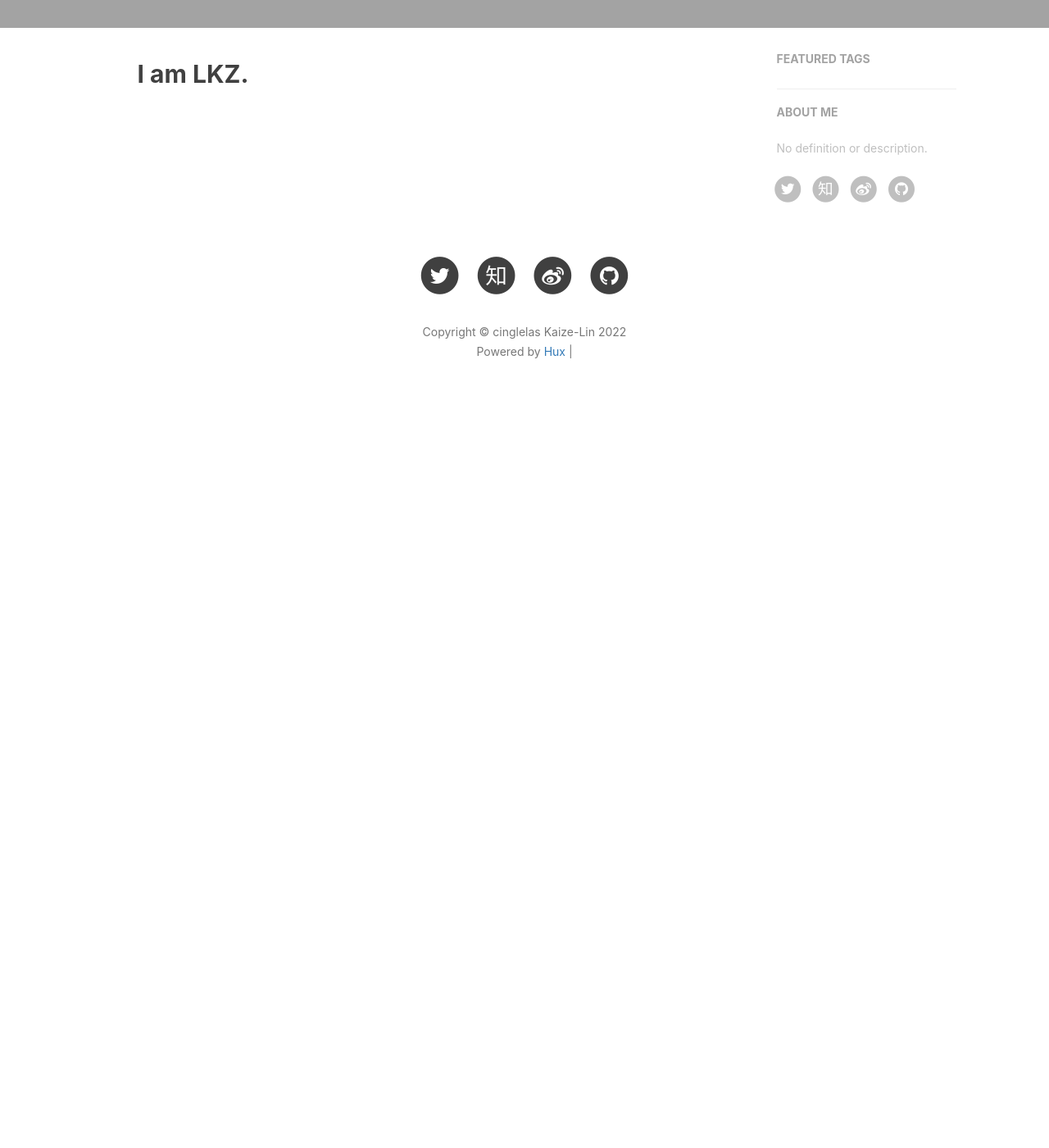
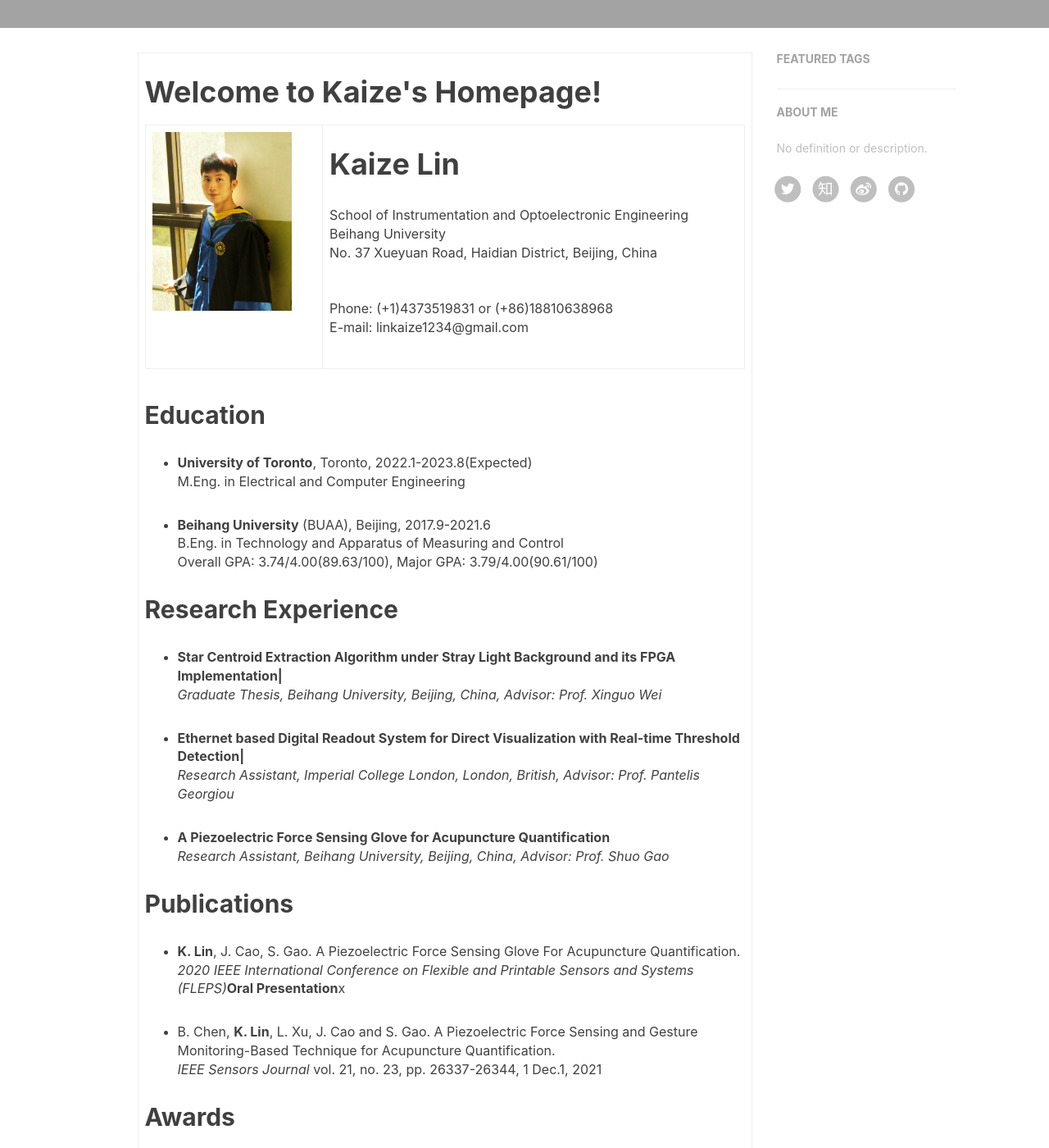
Before and after one commit to cinglelas/cinglelas.github.io, a Jekyll site: the page built from index.html, in a window 1280 px wide and 1400 px high, scrolled down 384 px. Shown: the whole window at 82% size. Built offline with Jekyll 4.4.1, drawn with Linux system fonts in a browser that asks for light colours; nearby versions of some CDN libraries; the list of posts is cut into pages by our own code; comment, search, counter and statistics services are not loaded; before the commit the page ends 917 px from its top, so only the background shows below that; some of the changed text lies outside the part shown.

Commit message:
add image

```diff
--- a/_config.yml
+++ b/_config.yml
@@ -1,6 +1,6 @@
 # Site settings
-title: cinglelas Kaize-Lin
-SEOTitle: cinglelas Kaize-Lin
+title: cinglelas
+SEOTitle: cinglelas
 # header-img: img/home-bg.jpg
 email: linkaize1234@gmail.com
 description: ""
--- a/_layouts/page.html
+++ b/_layouts/page.html
@@ -30,7 +30,90 @@
     <!-- PostList Container -->
     <div class="col-lg-8 col-lg-offset-1 col-md-8 col-md-offset-1 col-sm-12
       col-xs-12 postlist-container">
-      <h2>I am LKZ.</h2>
+      <table summary="Table for page layout." id="tlayout">
+        <tr valign="top">
+        <td id="layout-content">
+        <h1>Welcome to Kaize's Homepage!</h1>
+        <table class="imgtable"><tr><td>
+        <a href="IMGLINKTARGET"><img src="../Kaize_Lin_2.jpg" alt="alt text" width="170px" height="218px" /></a>&nbsp;</td>
+        <td align="left"><h1>Kaize Lin</h1>
+        <p>School of Instrumentation and Optoelectronic Engineering<br />
+        Beihang University<br />
+        No. 37 Xueyuan Road, Haidian District, Beijing, China<br />
+        <br />
+        <br />
+        Phone: (+1)4373519831 or (+86)18810638968<br />
+        E-mail: <a href="mailto:linkaize1234@gmail.com\">linkaize1234@gmail.com</a></p>
+        </td></tr></table>
+        <h2>Education</h2>
+        <ul>
+        <li><p><b>University of Toronto</b>, Toronto,
+        2022.1-2023.8(Expected)<br />
+        M.Eng. in Electrical and Computer Engineering<br /></p>
+        </li>
+        </ul>
+        <ul>
+        <li><p><b>Beihang University</b> (BUAA), Beijing,
+        2017.9-2021.6<br />
+        B.Eng. in Technology and Apparatus of Measuring and Control<br />
+        Overall GPA: 3.74/4.00(89.63/100), Major GPA: 3.79/4.00(90.61/100)<br /></p>
+        </li>
+        </ul>
+        <h2>Research Experience</h2>
+        <ul>
+        <li><p><b>Star Centroid Extraction Algorithm under Stray Light Background and its FPGA Implementation|</b><br />
+        <i>Graduate Thesis, Beihang University, Beijing, China, Advisor: Prof. Xinguo Wei</i></p>
+        </li>
+        <li><p><b>Ethernet based Digital Readout System for Direct Visualization with Real-time Threshold Detection|</b><br />
+        <i>Research Assistant, Imperial College London, London, British, Advisor: Prof. Pantelis Georgiou</i></p>
+        </li>
+        <li><p><b>A Piezoelectric Force Sensing Glove for Acupuncture Quantification</b><br />
+        <i>Research Assistant, Beihang University, Beijing, China, Advisor: Prof. Shuo Gao</i></p>
+        </li>
+        </ul>
+        <h2>Publications</h2>
+        <ul>
+        <li><p><b>K. Lin</b>, J. Cao, S. Gao. A Piezoelectric Force Sensing Glove For Acupuncture Quantification.<br />
+        <i>2020 IEEE International Conference on Flexible and Printable Sensors and Systems (FLEPS)</i><b>Oral Presentation</b>x</p>
+        </li>
+        <li><p>B. Chen, <b>K. Lin</b>, L. Xu, J. Cao and S. Gao. A Piezoelectric Force Sensing and Gesture Monitoring-Based Technique for Acupuncture Quantification.<br />
+        <i>IEEE Sensors Journal</i> vol. 21, no. 23, pp. 26337-26344, 1 Dec.1, 2021</p>
+        </li>
+        </ul>
+        <h2>Awards</h2>
+        <ul>
+        <li><p>Outstanding Graduate, Beihang University, 2021.</p>
+        </li>
+        <li><p>Academic Excellent Scholarship (top 20%), Beihang University, 2018</p>
+        </li>
+        <li><p>The Second Class Scholarship for Contest Excellence (top 15%), Beihang University, 2019.</p>
+        </li>
+        <li><p>The Second Class Scholarship for Contest Excellence (top 15%), Beihang University, 2018.</p>
+        </li>
+        <li><p>“FLTRP·ETIC Cup” English Writing Contest - the Second Prize (27 among 299).</p>
+        </li>
+        <li><p>“FLTRP·ETIC Cup” English Writing Contest - the Third Prize (42 among 305).</p>
+        </li>
+        <li><p>28th “FungRu” Innovation Contest - the Third Prize (Top 15%)</p>
+        </li>
+        </ul>
+        <h2>Skills</h2>
+        <ul>
+        <li><p><b>Programming Languages</b>: Python, C, Matlab, C++, Javascript.</p>
+        </li>
+        <li><p><b>Frameworks</b>:PyTorch.</p>
+        </li>
+        <li><p><b>Language</b>: IELTS<b>-</b>7.5(L8.0, R8.5, W7.0, S6.5)</p>
+        </li>
+        </ul>
+        <div id="footer">
+        <div id="footer-text">
+        Page generated 2022-05-04 20:08:08 China Standard Time, by <a href="http://jemdoc.jaboc.net/">jemdoc</a>.
+        </div>
+        </div>
+        </td>
+        </tr>
+        </table>
       {{ content }}
     </div>
     <!-- Sidebar Container -->
```
Also changed, not shown: Kaize_Lin.jpg (added), Kaize_Lin_2.jpg (added).
